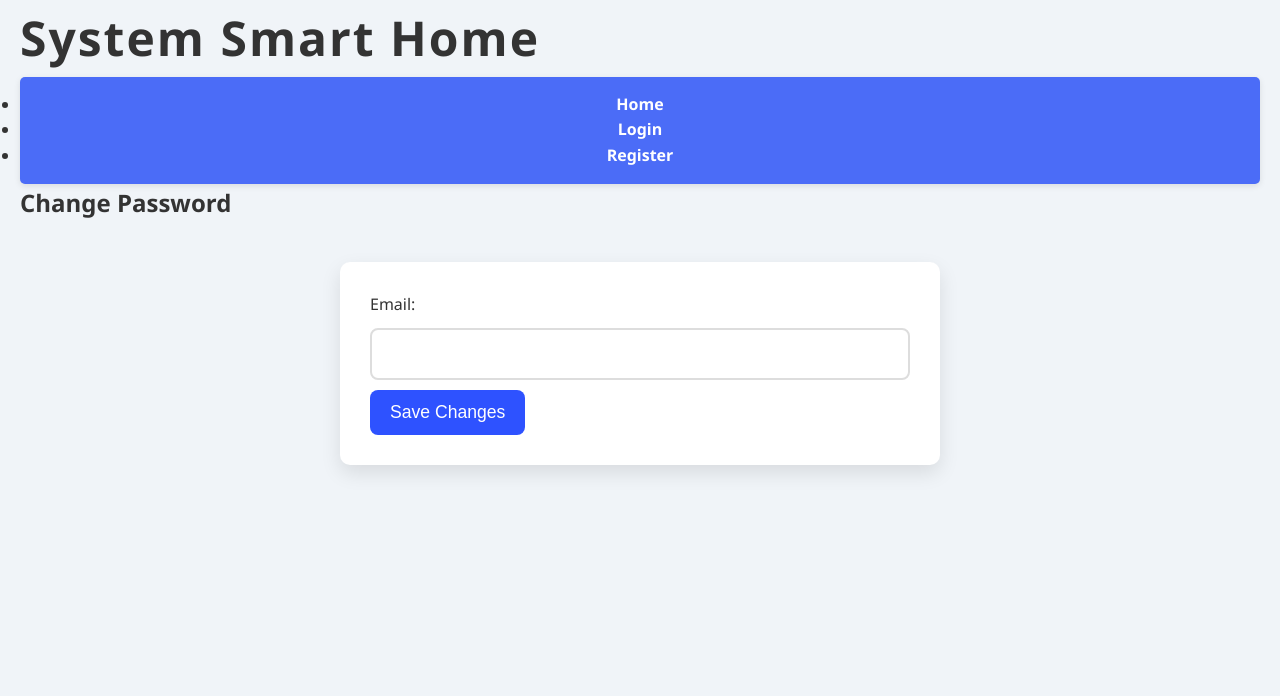
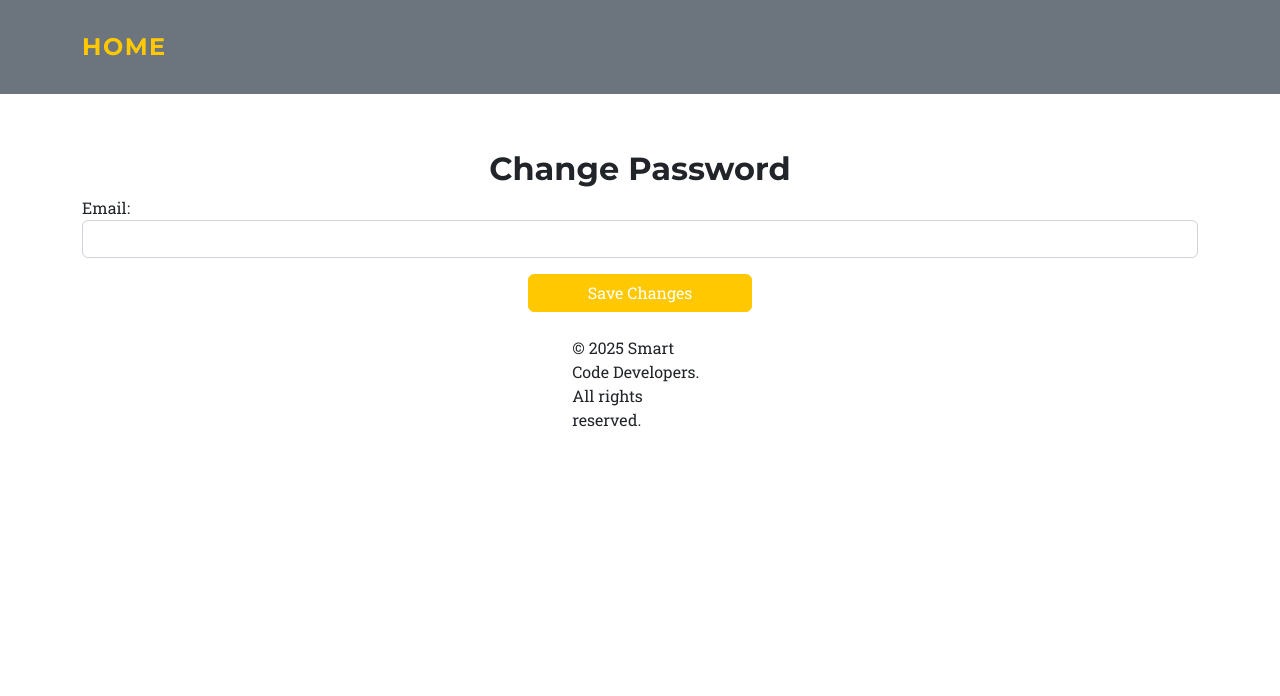
Before and after one commit to infoshareacademy/jpydzr6-smartcode-developers, a Django app: page /accounts/password_reset/ in a window 1280 px wide. Shown: the top 696 px of the page. Run offline with Django 5.2, Linux system fonts and the light colour scheme; some libraries are stand-ins or nearby versions.

Commit message:
Update password-related templates

```diff
--- a/DjangoProject/SCD_app/users/templates/base_dashboard.html
+++ b/DjangoProject/SCD_app/users/templates/base_dashboard.html
@@ -2,41 +2,82 @@
 <html lang="en">
 	<head>
 		<meta charset="utf-8" />
-        <meta name="viewport" content="width=device-width, initial-scale=1, shrink-to-fit=no" />
+		<meta
+			name="viewport"
+			content="width=device-width, initial-scale=1, shrink-to-fit=no" />
 		<meta name="description" content="" />
 		<meta name="author" content="" />
 		<title>Smart Home</title>
 
-        <script src="https://use.fontawesome.com/releases/v6.3.0/js/all.js" crossorigin="anonymous"></script>
+		<script
+			src="https://use.fontawesome.com/releases/v6.3.0/js/all.js"
+			crossorigin="anonymous"></script>
 
-        <link href="https://fonts.googleapis.com/css?family=Montserrat:400,700" rel="stylesheet" type="text/css" />
-        <link href="https://fonts.googleapis.com/css?family=Roboto+Slab:400,100,300,700" rel="stylesheet" type="text/css" />
-        <link href="../static/css/styles1.css" rel="stylesheet" />
-
+		<link
+			href="https://fonts.googleapis.com/css?family=Montserrat:400,700"
+			rel="stylesheet"
+			type="text/css" />
+		<link
+			href="https://fonts.googleapis.com/css?family=Roboto+Slab:400,100,300,700"
+			rel="stylesheet"
+			type="text/css" />
+		{% load static %}
+		<link href="{% static 'css/styles1.css' %}" rel="stylesheet" />
 	</head>
 
 	<body id="page-top">
 		<!-- Navigation-->
-        <nav class="navbar navbar-expand-lg bg-secondary text-uppercase fixed-top" id="mainNav">
+		<nav
+			class="navbar navbar-expand-lg bg-secondary text-uppercase fixed-top"
+			id="mainNav">
 			<div class="container">
 				<a class="navbar-brand" href="{% url 'dashboard' %}">HOME</a>
-                <button class="navbar-toggler" type="button" data-bs-toggle="collapse" data-bs-target="#navbarResponsive" aria-controls="navbarResponsive" aria-expanded="false" aria-label="Toggle navigation">
-
+				<button
+					class="navbar-toggler"
+					type="button"
+					data-bs-toggle="collapse"
+					data-bs-target="#navbarResponsive"
+					aria-controls="navbarResponsive"
+					aria-expanded="false"
+					aria-label="Toggle navigation">
 					<i class="fas fa-bars"></i>
 				</button>
 				<div class="collapse navbar-collapse" id="navbarResponsive">
 					<ul class="navbar-nav text-uppercase ms-auto py-4 py-lg-0">
 						{% if user.is_authenticated %}
-                            <li class="nav-item"><a class="nav-link" href="{% url 'edit_profile' %}">Edit profile</a></li>
-                            <li class="nav-item"><a class="nav-link" href="{% url 'change_password' %}">Change password</a></li>
-                            <li class="nav-item"><a class="nav-link" href="{% url 'delete_user' %}">Delete account</a></li>
-                            <li><form action="{% url 'logout' %}" method="post">{% csrf_token %}<button class="button-nav nav-link button-nav-link" type="submit">Logout</button></form></li>
+						<!-- <li class="nav-item">
+							<a class="nav-link" href="{% url 'device_list' %}">Devices</a>
+						</li> -->
+						<li class="nav-item">
+							<a class="nav-link" href="{% url 'edit_profile' %}"
+								>Edit profile</a
+							>
+						</li>
+						<li class="nav-item">
+							<a class="nav-link" href="{% url 'change_password' %}"
+								>Change password</a
+							>
+						</li>
+						<li class="nav-item">
+							<a class="nav-link" href="{% url 'delete_user' %}"
+								>Delete account</a
+							>
+						</li>
+						<li class="nav-item">
+							<form action="{% url 'logout' %}" method="post">
+								{% csrf_token %}
+								<button
+									class="button-nav nav-link button-nav-link"
+									type="submit">
+									Logout
+								</button>
+							</form>
+						</li>
 						{% endif %}
 					</ul>
 				</div>
 			</div>
 		</nav>
-
 
 		<script src="https://cdn.jsdelivr.net/npm/bootstrap@5.2.3/dist/js/bootstrap.bundle.min.js"></script>
 		<!-- Core theme JS-->
@@ -46,16 +87,15 @@
 
 		<main>{% block content %}{% endblock %}</main>
 
-
-
 		<!-- Footer-->
 		<footer class="footer py-4">
 			<div class="container">
 				<div class="row align-items-center">
-                    <div class="col-lg-4 text-lg-start">&copy; 2025 Smart Code Developers. All rights reserved.</div>
+					<div class="col-lg-4 text-lg-start">
+						&copy; 2025 Smart Code Developers. All rights reserved.
+					</div>
 				</div>
 			</div>
 		</footer>
-
 	</body>
 </html>
--- a/DjangoProject/SCD_app/users/templates/registration/reset_password.html
+++ b/DjangoProject/SCD_app/users/templates/registration/reset_password.html
@@ -1,10 +1,11 @@
-{% extends 'base_generic.html' %}
-
-{% block content %}
-  <h2>Change Password</h2>
-  <form method="post">
-    {% csrf_token %}
-    {{ form.as_p }}
-    <button type="submit">Save Changes</button>
-  </form>
-{% endblock %}
+{% extends 'base_dashboard.html' %} {% block content %}
+<body id="page-top" class="fixed-nav-page">
+	<div class="container text-left">
+		<h2 style="text-align: center">Change Password</h2>
+		<form method="post">
+			{% csrf_token %} {{ form.as_p }}<div class="text-center">
+			<button type="submit" class="btn btn-primary mt-3">Save Changes</button>
+		</form></div>
+	</div>
+	{% endblock %}
+</body>
```
Also changed, not shown: DjangoProject/SCD_app/users/templates/registration/password_changed.html (+15 -10 lines), DjangoProject/SCD_app/users/templates/registration/reset_password_done.html (+11 -6 lines). Lines whose indentation alone changed are shown as unchanged.
